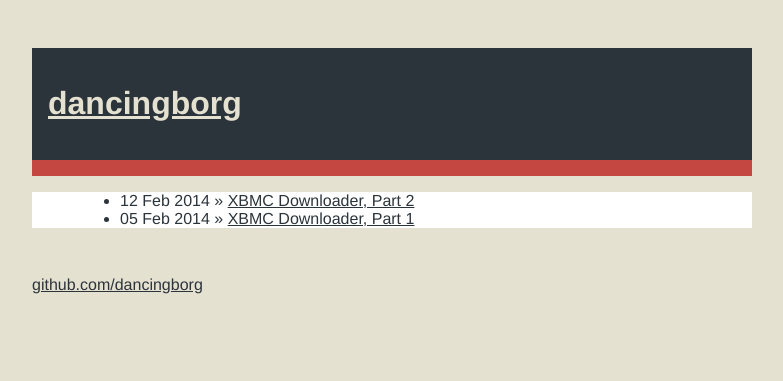
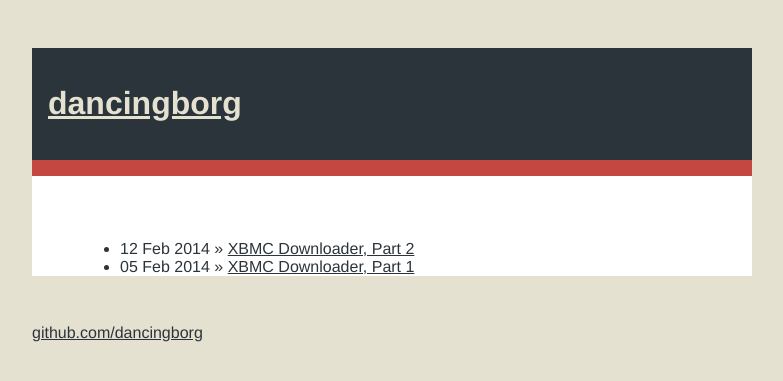
Before and after one commit to andre-abadi/andre-abadi.github.io, a Jekyll site: the page built from index.html, in a window 1280 px wide. Shown: the top 381 px of the page, without its empty margins (248-1031 px from the left). Built offline with Jekyll 4.4.1, drawn with Linux system fonts in a browser that asks for light colours; Markdown is read by kramdown in place of the engine named in the settings.

Commit message:
site padding

```diff
--- a/css/main.css
+++ b/css/main.css
@@ -16,14 +16,14 @@ a, a:hover, a:visited  {
 }
 .site {
   background-color: #FFFFFF;
-
   padding-left: 0.5em;
   padding-right: 0.5em;
+  padding-top: 0.5em
 }
 .header {
   background-color: #2C343B;
   border-bottom: 1em solid #C44741;
-  padding: 1em;
+  padding-left: 0.5em;
   color: #E5E1D1;
   text-decoration: none;
 }
@@ -32,6 +32,7 @@ a, a:hover, a:visited  {
     margin-bottom: 3em;
     padding-left: 3em;
     padding-right: 3em;
+    padding-top: 3em;
   }
   .header {
     margin-top: 3em;
```
